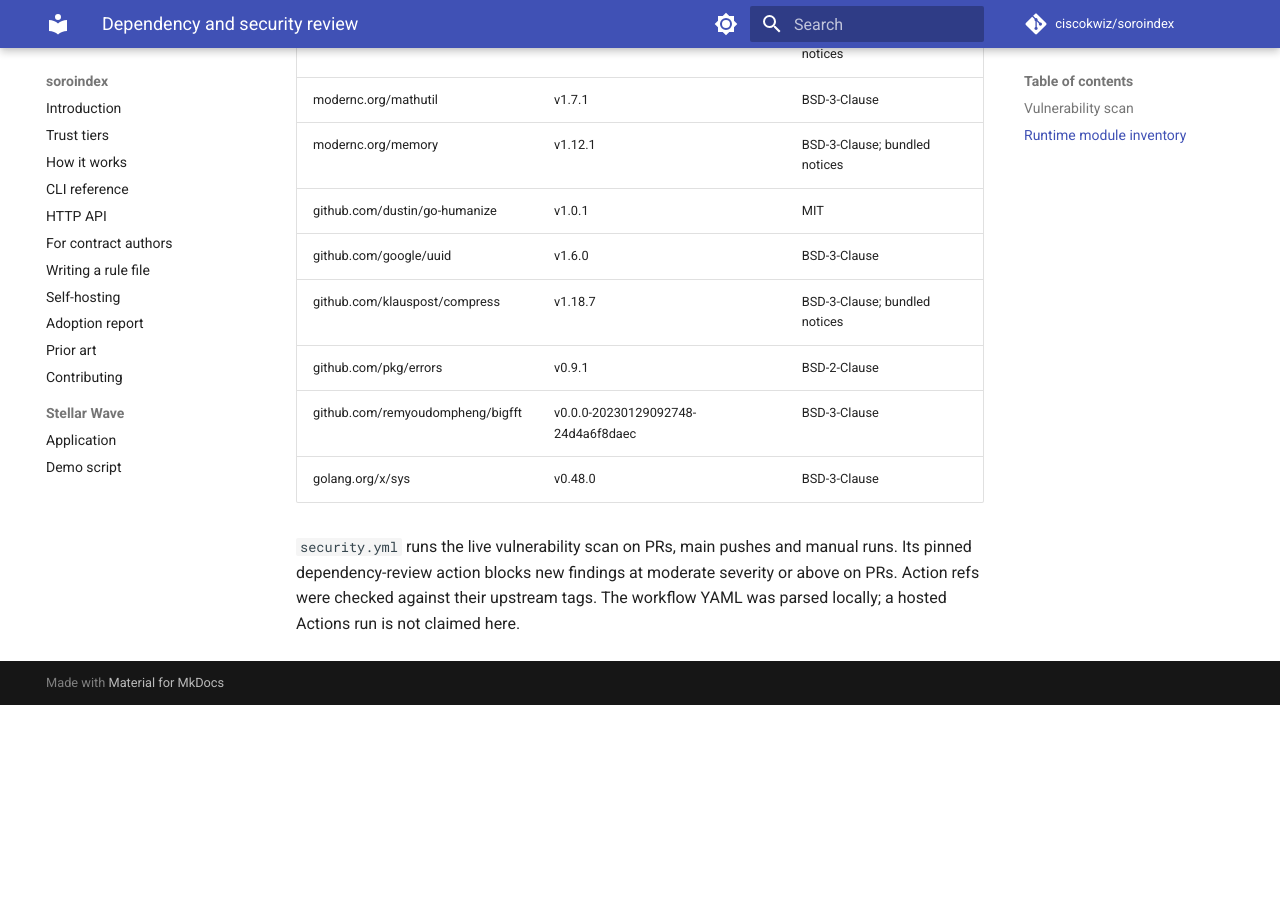
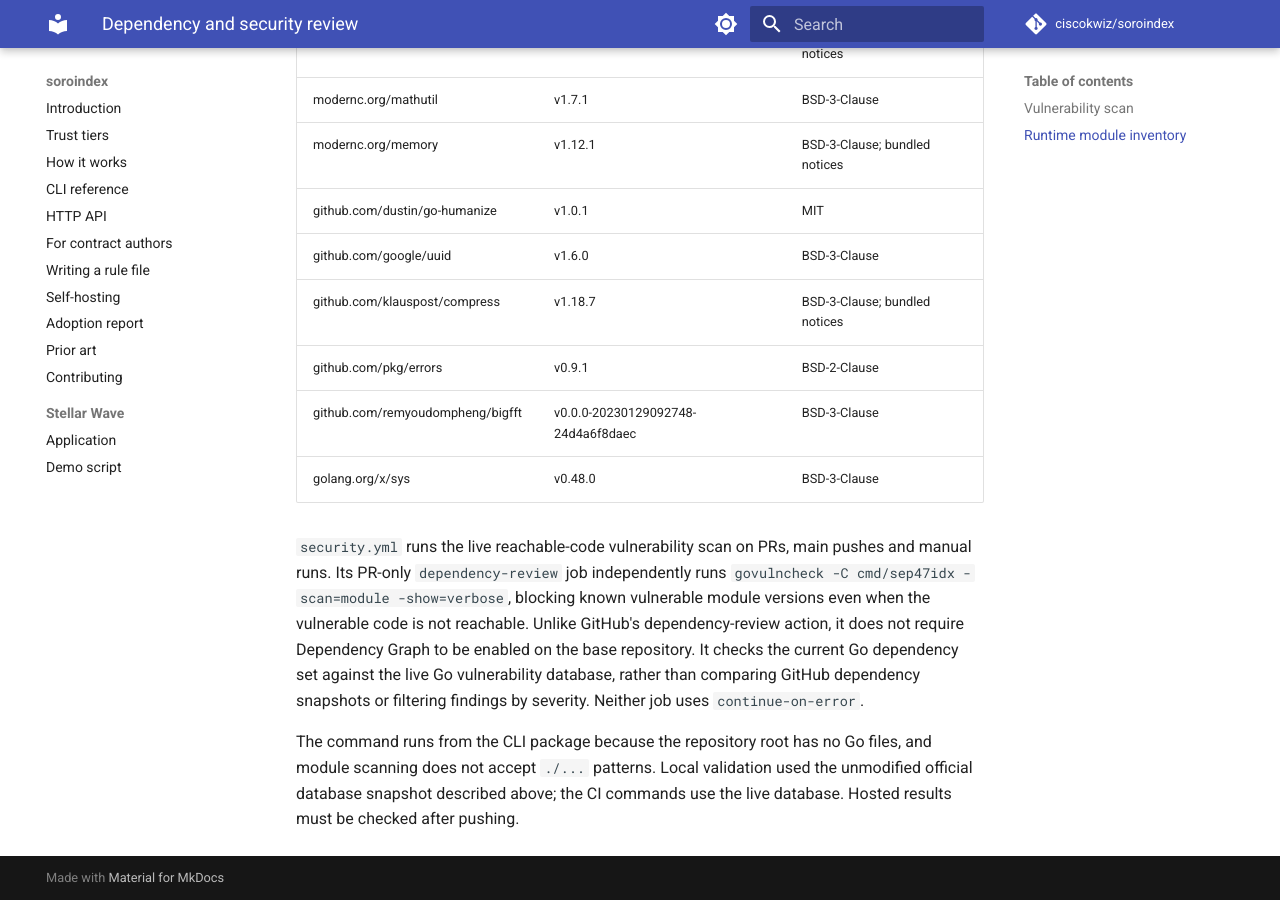
Before and after one commit to Soroban-CII/soroindex, an MkDocs documentation site: the page built from docs/dependency-review.md, in a window 1280 px wide and 900 px high, scrolled down 1511 px. Built offline with MkDocs 1.6.1 and Material for MkDocs 9.7.7, drawn with Linux system fonts in a browser that asks for light colours; comment, search, counter and statistics services are not loaded; before the commit the page ends 2216 px from its top, so only the background shows below that.

Commit message:
docs(security): describe mandatory Go module review in CI

```diff
--- a/docs/dependency-review.md
+++ b/docs/dependency-review.md
@@ -66,7 +66,16 @@ retain those notices when redistributing dependencies.
 | github.com/remyoudompheng/bigfft | v0.0.0-20230129092748-24d4a6f8daec | BSD-3-Clause |
 | golang.org/x/sys | v0.48.0 | BSD-3-Clause |
 
-`security.yml` runs the live vulnerability scan on PRs, main pushes and manual
-runs. Its pinned dependency-review action blocks new findings at moderate
-severity or above on PRs. Action refs were checked against their upstream tags.
-The workflow YAML was parsed locally; a hosted Actions run is not claimed here.
+`security.yml` runs the live reachable-code vulnerability scan on PRs, main
+pushes and manual runs. Its PR-only `dependency-review` job independently runs
+`govulncheck -C cmd/sep47idx -scan=module -show=verbose`, blocking known vulnerable
+module versions even when the vulnerable code is not reachable. Unlike GitHub's
+dependency-review action, it does not require Dependency Graph to be enabled on
+the base repository. It checks the current Go dependency set against the live Go
+vulnerability database, rather than comparing GitHub dependency snapshots or
+filtering findings by severity. Neither job uses `continue-on-error`.
+
+The command runs from the CLI package because the repository root has no Go
+files, and module scanning does not accept `./...` patterns. Local validation
+used the unmodified official database snapshot described above; the CI commands
+use the live database. Hosted results must be checked after pushing.
```
